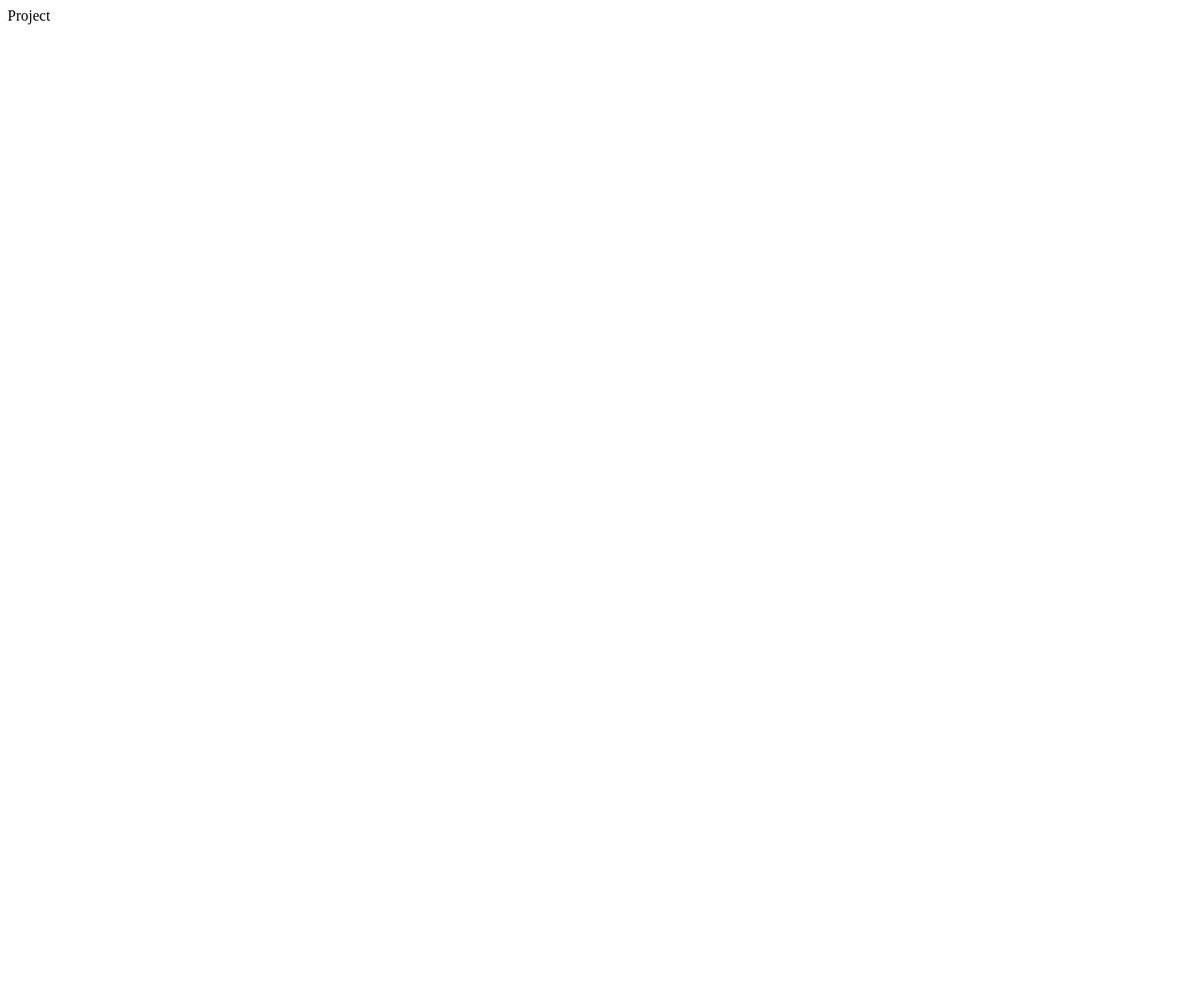
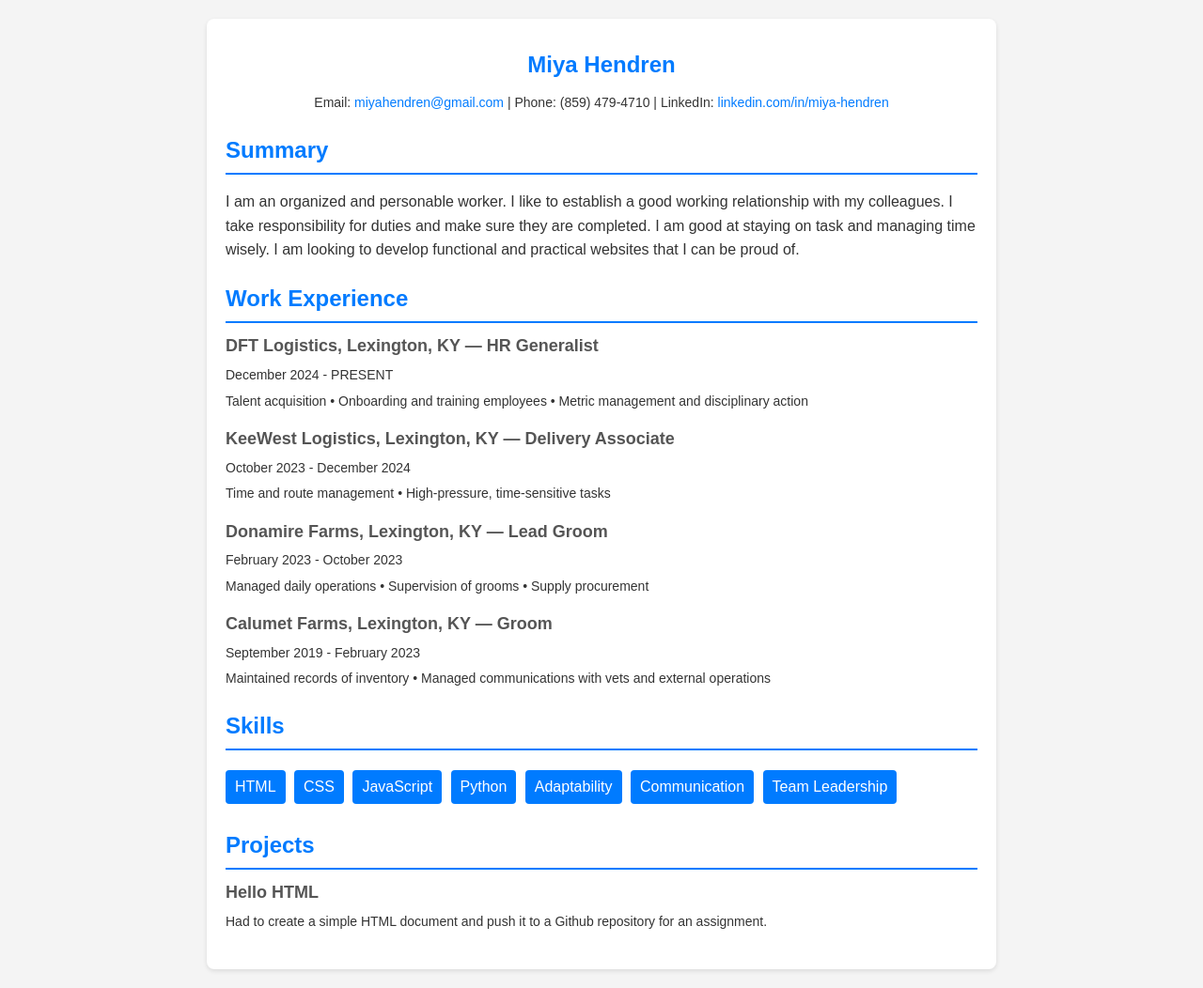
Before and after one commit to 3DMystic/3DMystic.github.io, a plain HTML site: page index.html in a window 1280 px wide. Shown: the whole page at 94% size. Before the commit the page ends 800 px from the top, so only its background shows below. Drawn offline with Linux system fonts and the light colour scheme.

Commit message:
completed resume

```diff
--- a/index.html
+++ b/index.html
@@ -1 +1,162 @@
-Project
+<!DOCTYPE html>
+<html lang="en">
+    <head>
+        <meta charset="UTF-8" />
+        <meta name="viewport" content="width=device-width, initial-scale=1.0" />
+        <title>Resume Template</title>
+    </head>
+
+    <style>
+        body {
+            font-family: Arial, sans-serif;
+            line-height: 1.6;
+            margin: 0;
+            padding: 0;
+            color: #333;
+            background-color: #f4f4f4;
+        }
+        .container {
+            max-width: 800px;
+            margin: 20px auto;
+            padding: 20px;
+            background: #fff;
+            border-radius: 8px;
+            box-shadow: 0 2px 5px rgba(0, 0, 0, 0.1);
+        }
+        h1,
+        h2 {
+            color: #007bff;
+        }
+        .header {
+            text-align: center;
+        }
+        .header h1 {
+            margin: 10px 0;
+        }
+        .contact {
+            margin: 10px 0;
+            font-size: 14px;
+        }
+        .contact a {
+            color: #007bff;
+            text-decoration: none;
+        }
+        .section {
+            margin: 20px 0;
+        }
+        .section h2 {
+            margin-bottom: 10px;
+            border-bottom: 2px solid #007bff;
+            padding-bottom: 5px;
+        }
+        .item {
+            margin-bottom: 15px;
+        }
+        .item h3 {
+            margin: 0;
+            font-size: 18px;
+            color: #555;
+        }
+        .item p {
+            margin: 5px 0;
+            font-size: 14px;
+        }
+        .skills ul {
+            list-style: none;
+            padding: 0;
+        }
+        .skills ul li {
+            display: inline-block;
+            background: #007bff;
+            color: #fff;
+            padding: 5px 10px;
+            margin: 5px 5px 5px 0;
+            border-radius: 4px;
+        }
+    </style>
+
+    <body>
+        <main class="container">
+            <section class="header">
+                <h1>Miya Hendren</h1>
+                <p class="contact">
+                    Email:
+                    <a href="mailto:yourname@example.com"
+                        >miyahendren@gmail.com</a
+                    >
+                    | Phone: (859) 479-4710 | LinkedIn:
+                    <a href="#">linkedin.com/in/miya-hendren</a>
+                </p>
+            </section>
+            <section class="section">
+                <h2>Summary</h2>
+                <p>
+                    I am an organized and personable worker. I like to establish a good working relationship with my colleagues.
+                    I take responsibility for duties and make sure they are completed. I am good at staying on task
+                    and managing time wisely. I am looking to develop functional and practical
+                    websites that I can be proud of.
+                </p>
+            </section>
+            <section class="section">
+                <h2>Work Experience</h2>
+                <div class="item">
+                    <h3>DFT Logistics, Lexington, KY — HR Generalist</h3>
+                    <p>December 2024 - PRESENT</p>
+                    <p>
+                        Talent acquisition &#x2022;
+                        Onboarding and training employees &#x2022;
+                        Metric management and disciplinary action
+                    </p>
+                </div>
+                <div class="item">
+                    <h3>KeeWest Logistics, Lexington, KY — Delivery Associate</h3>
+                    <p>October 2023 - December 2024</p>
+                    <p>
+                        Time and route management &#x2022;
+                        High-pressure, time-sensitive tasks
+                    </p>
+                </div>
+                <div class="item">
+                    <h3>Donamire Farms, Lexington, KY — Lead Groom</h3>
+                    <p>February 2023 - October 2023</p>
+                    <p>
+                        Managed daily operations &#x2022;
+                        Supervision of grooms &#x2022;
+                        Supply procurement
+                    </p>
+                </div>
+                <div class="item">
+                    <h3>Calumet Farms, Lexington, KY — Groom</h3>
+                    <p>September 2019 - February 2023</p>
+                    <p>
+                        Maintained records of inventory &#x2022;
+                        Managed communications with vets and external operations
+                    </p>
+                </div>
+            <section class="section">
+                <h2>Skills</h2>
+                <div class="skills">
+                    <ul>
+                        <li>HTML</li>
+                        <li>CSS</li>
+                        <li>JavaScript</li>
+                        <li>Python</li>
+                        <li>Adaptability</li>
+                        <li>Communication</li>
+                        <li>Team Leadership</li>
+                    </ul>
+                </div>
+            </section>
+            <section class="section">
+                <h2>Projects</h2>
+                <div class="item">
+                    <h3>Hello HTML</h3>
+                    <p>
+                        Had to create a simple HTML document and push it to a Github repository
+                        for an assignment.
+                    </p>
+                </div>
+            </section>
+        </main>
+    </body>
+</html>
```
